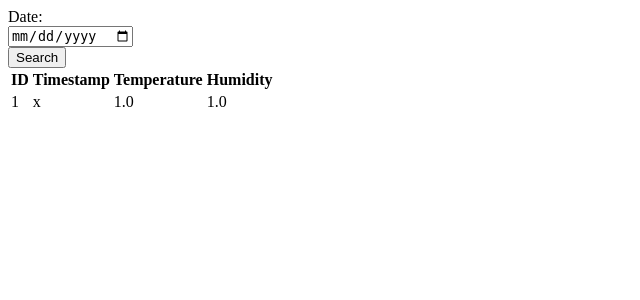
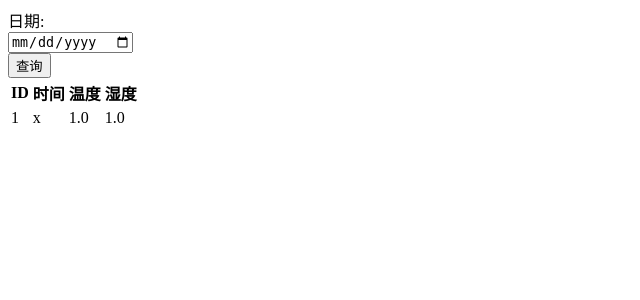
Before and after one commit to ChanGLCorpse/SheepWeb, a Flask app: template templates/index.html in a window 1280 px wide. Shown: the top 300 px of the page, without its empty margins (0-640 px from the left). Run offline with Flask 3, Linux system fonts and the light colour scheme; tables that the repository leaves empty hold one stand-in row (values such as "Sample post"); the template is opened without the code that fills it: values that come from a table or form of the project are taken from there, most other values are stand-ins (such as "Sample title", 1, 10 or a date in 2020).

Commit message:
修改为中文

```diff
--- a/templates/index.html
+++ b/templates/index.html
@@ -1,20 +1,20 @@
 <!DOCTYPE html>
 <html>
 <head>
-    <title>Temperature and Humidity Data</title>
+    <title>温湿度数据查看</title>
 </head>
 <body>
     <form action="/" method="get">
-        <label for="date">Date:</label><br>
+        <label for="date">日期:</label><br>
         <input type="date" id="date" name="date" value="{{ date }}"><br>
-        <input type="submit" value="Search">
+        <input type="submit" value="查询">
     </form>
     <table>
         <tr>
             <th>ID</th>
-            <th>Timestamp</th>
-            <th>Temperature</th>
-            <th>Humidity</th>
+            <th>时间</th>
+            <th>温度</th>
+            <th>湿度</th>
         </tr>
         {% for data in data_list %}
         <tr>
```
